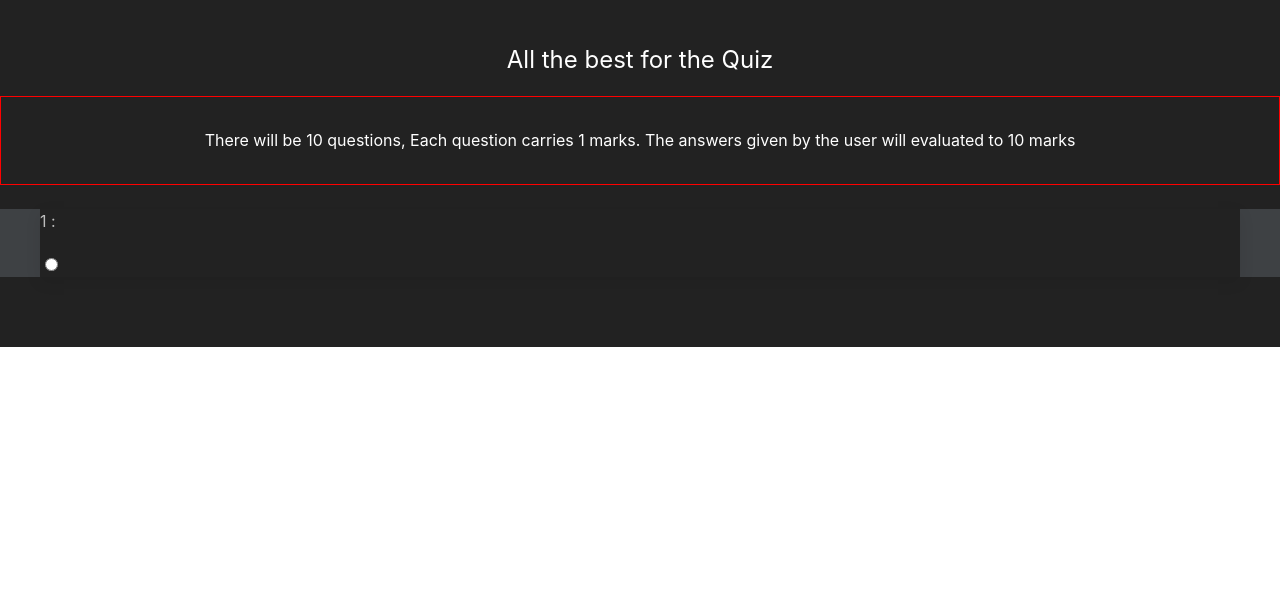
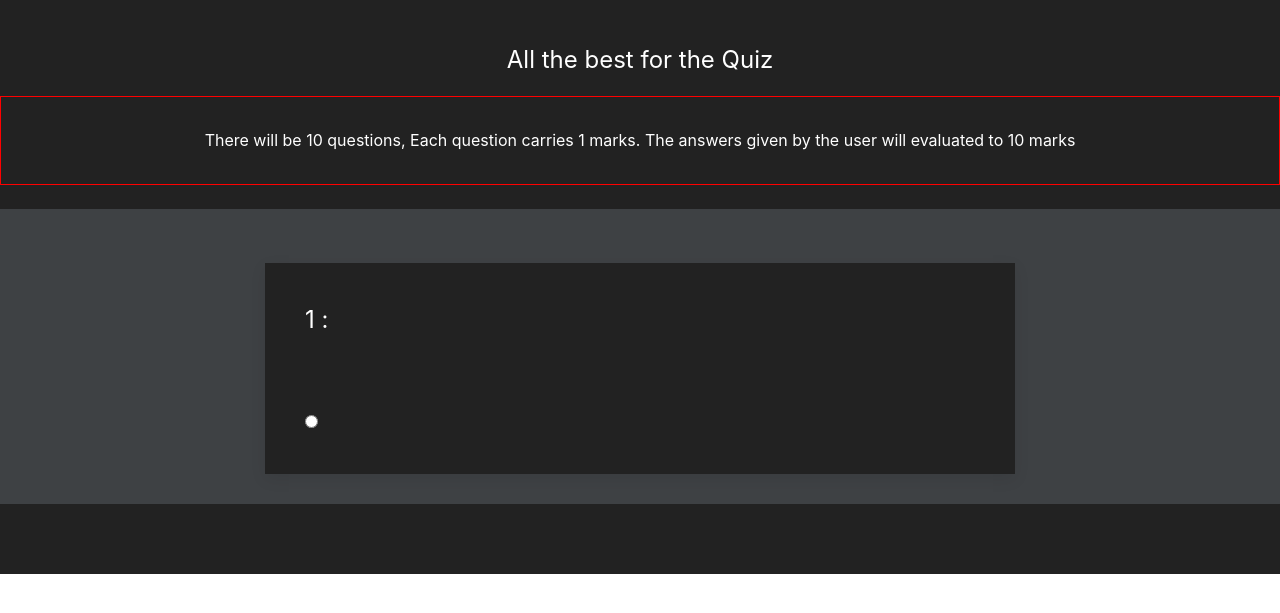
Before and after one commit to ManojAvarur/OnlineQuiz, a PHP site: page /Questions.php in a window 1280 px wide. Shown: the top 613 px of the page. Run offline with PHP 8.4, Linux system fonts and the light colour scheme; tables that the repository leaves empty or names only in its code hold one stand-in row (values such as "Sample post"); data that the repository does not hold is empty.

Commit message:
Nothing much

```diff
--- a/Questions.php
+++ b/Questions.php
@@ -9,6 +9,9 @@
                         <h3>Notice</h3>
                         <p>Connection to the Database ONLINEQUIZ is not established :(</p>
                      </div>
+                     <script>
+                        window.stop();
+                    </script>
         <?php
                 }
             }
@@ -18,8 +21,11 @@
                 <div uk-alert>
                         <a class="uk-alert-close" uk-close></a>
                         <h3>Notice</h3>
-                        <p>There maybe a problem in your xampp (or) The database called ONLINEQUIZ may not exist in your localhost \n for more information please check line 14 or contact Manoj!</p>
+                        <p>There maybe a problem in your xampp (or) The database called ONLINEQUIZ may not exist in your localhost \n for more information please check line 24 or contact Manoj!</p>
                 </div>
+                <script>
+                        window.stop();
+                </script>
         <?php
             }
         ?>
@@ -32,6 +38,13 @@
         <link rel="stylesheet" href="css/uikit/css/uikit.min.css" />
         <script src="js/uikit/uikit.min.js"></script>
         <script src="js/uikit/uikit-icons.min.js"></script>
+        <style>
+            #answer
+            #question
+            {
+
+            }
+        </style>
     </head>
     <body bgcolor=#0000>
 	    <div class="uk-section uk-background-secondary uk-light">
@@ -42,12 +55,12 @@
             </div>
             <br>
             <div class="uk-container uk-container-expand" style="background-color: rgb(62, 65, 68)">
-
                 <form action="check.php" method="post">
 
+			      <!--  <div class="uk-position-large uk-position-center"> -->
 				        <?php
                             $i = 1;
-                     for( $i ; $i <= 1 ;$i++)
+                            for( $i ; $i <= 3 ;$i++)
                             {
                                 $ansid = $i;
                                 $sql1 = "SELECT * FROM QUESTIONS WHERE QID = $i ";
@@ -57,22 +70,28 @@
                                 while( $rows1 = mysqli_fetch_array($result1) )
                                 {
                         ?>
-                            <div class="uk-card-secondary">
-                            <p class> <?php echo $i ."  :  ". $rows1['QUESTIONS']; ?> </p>
-
+                                <br>
+                                <div class="uk-card uk-card-secondary uk-card-body uk-align-center uk-width-xxlarge">
+                                    <h3 class="uk-card-title uk-align-left@s uk-align-left@m uk-align-left@l uk-align-left@x1 uk-margin-remove-adjacent" id="question"><?php echo $i." : ".$rows1['QUESTIONS']; ?></h3>
+                                    <br>
+                                    <br>
+                                    <br>
                                     <?php
                                         while ( $rows2 = mysqli_fetch_array($result2) )
                                         {
                                     ?>
-                                 <input type="radio" name="1"> <?php echo $rows2['ANSWERS']; ?> <br>
+                                            <input class="uk-margin-medium-top uk-margin-remove-left" id="answer" type="radio" name="quizcheck[]" value="<?php echo $rows2['AID'] ?>"> <?php echo $rows2['ANSWERS']; ?> <br>
                                     <?php
                                         }
+                                    ?>
+
+                                    <?php
                                 }
                             }
                                     ?>
                                 </div>
                     </form>
-
+        <!--    </div>   -->
     </div>
 </div>
 </body>
```
Lines whose indentation alone changed are shown as unchanged.
